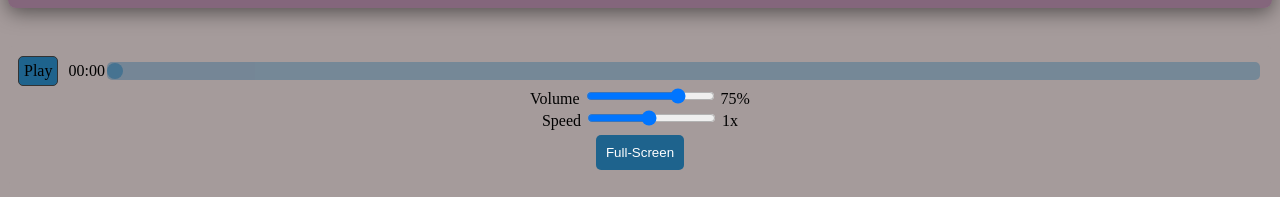
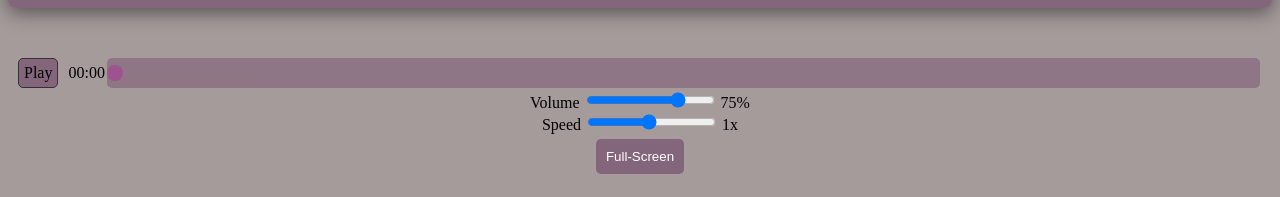
Before and after one commit to MichaelAry/videoplayer, a plain HTML site: page index.html in a window 1280 px wide. Shown: the part 740-937 px from the top of the page. Drawn offline with Linux system fonts and the light colour scheme; files whose address does not match are found by name.

Commit message:
Add files via upload

```diff
--- a/style.css
+++ b/style.css
@@ -5,8 +5,8 @@
 #seek-bar {
   -webkit-appearance: none;
   width: 100%;
-  height: 18px;
-  background: rgba(30, 99, 141, 0.5);
+  height: 30px;
+  background: rgba(100, 50, 94, 0.5);
   border-radius: 5px;
   outline: none;
   opacity: 0.7;
@@ -23,7 +23,7 @@
   width: 16px;
   height: 16px;
   border-radius: 50%;
-  background: #1e638d;
+  background: rgba(177, 5, 157, 0.5);
   cursor: pointer;
 }
 
@@ -59,14 +59,14 @@
   margin: 5px;
   padding: 10px;
   border: none;
-  background-color: #1e638d;
+  background-color: rgba(100, 50, 94, 0.5);
   color: white;
   border-radius: 5px;
   transition: background-color 0.3s, transform 0.3s;
 }
 
 #controls button:hover {
-  background-color: #39c;
+  background-color: rgba(26, 0, 23, 0.5);
   transform: scale(1.05);
 }
 
@@ -79,6 +79,6 @@
   padding: 5px;
   cursor: pointer;
   border-radius: 5px;
-  background-color: #1e638d;
+  background-color: rgba(100, 50, 94, 0.5);
   margin-right: 10px;
 }
```
